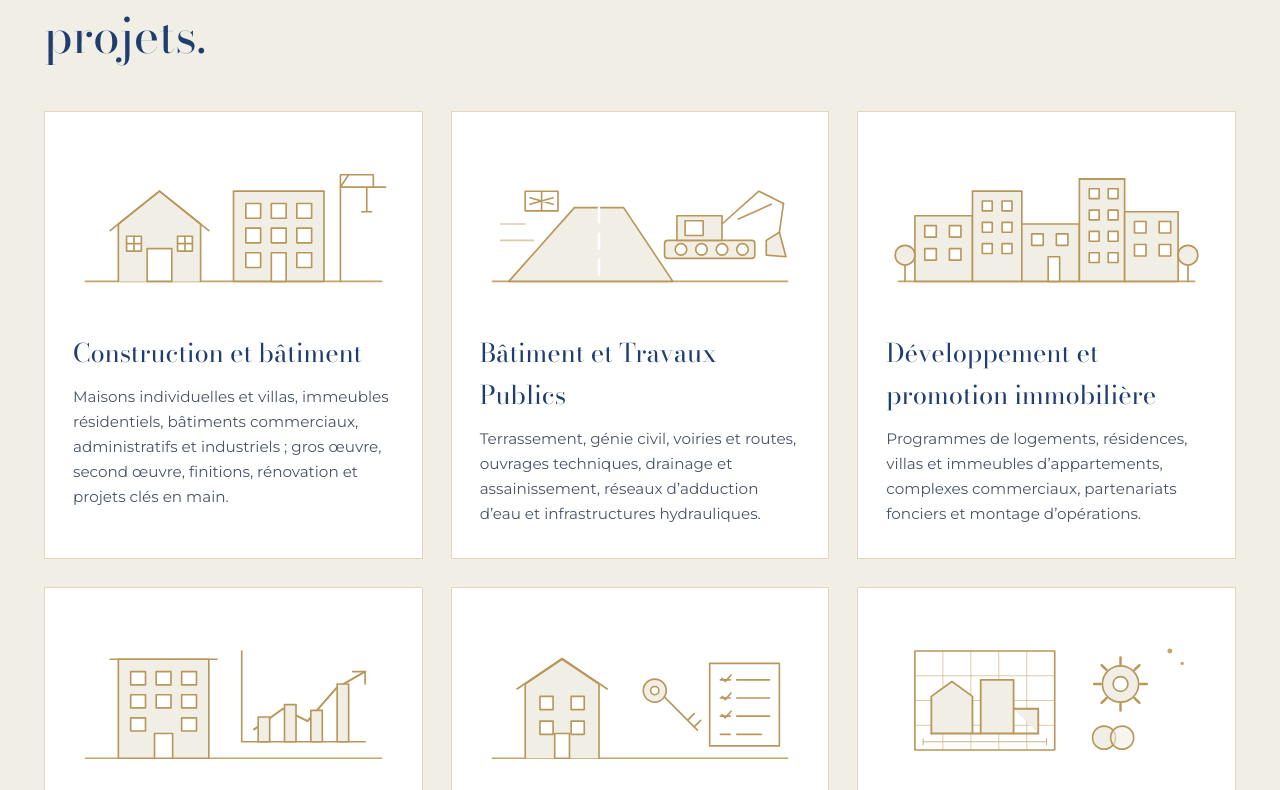
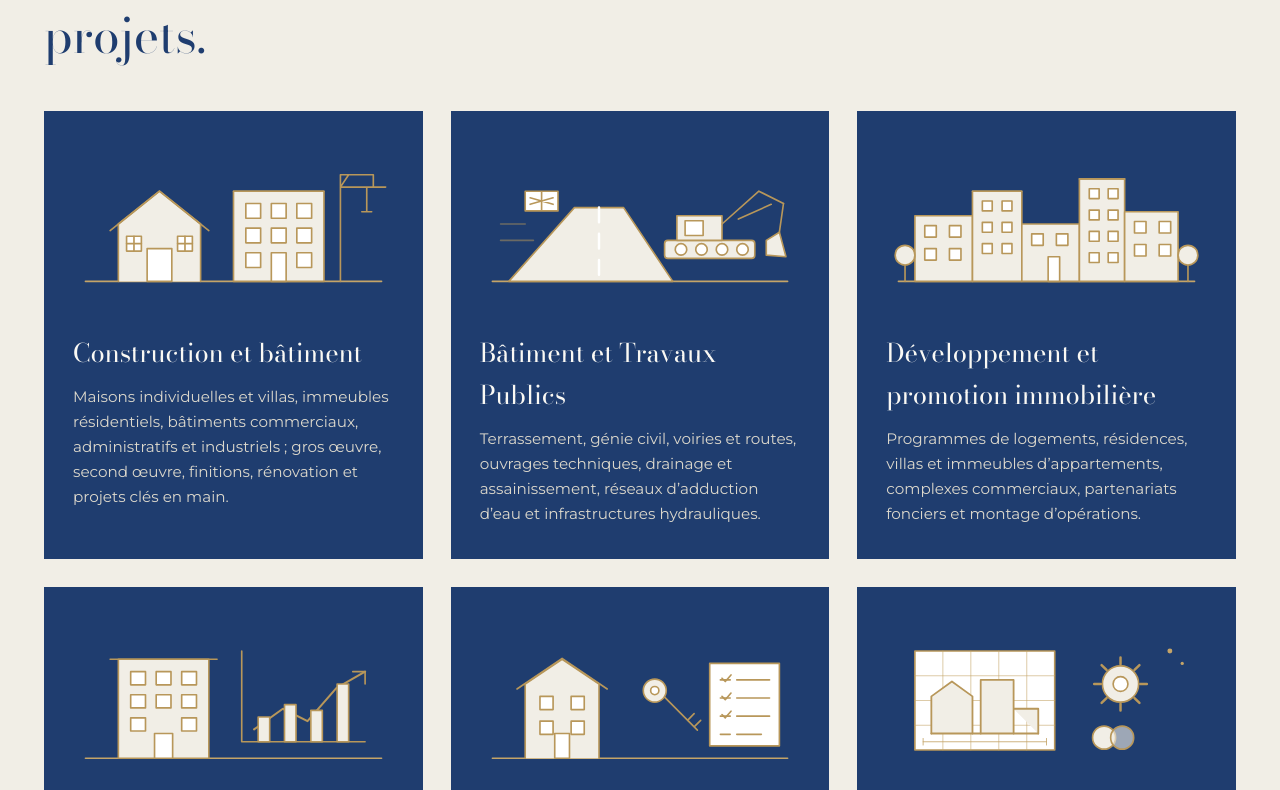
Before and after one commit to aissatoubalde-cell/belle-maison, a Next.js app: page / in a window 1280 px wide. Shown: the part 2290-3080 px from the top of the page. Built offline with nearby package versions, Linux system fonts and the light colour scheme; no server answers.

Commit message:
Cartes Activités de nouveau en bleu
Co-Authored-By: Claude Fable 5.1 <noreply@anthropic.com>

```diff
--- a/src/components/Activites.tsx
+++ b/src/components/Activites.tsx
@@ -11,11 +11,11 @@ export default function Activites() {
         <div className="grid gap-7 [grid-template-columns:repeat(auto-fit,minmax(min(320px,100%),1fr))]">
           {activites.map((a, i) => (
             <Reveal key={a.title} delay={i * 0.08}>
-              <article className="card-hover flex h-full flex-col border border-gold/45 bg-white">
+              <article className="card-hover flex h-full flex-col border border-transparent bg-navy text-ivory">
               <Image src={a.image} alt="" width={400} height={200} unoptimized className="block h-[200px] w-full object-contain px-6 pt-6" />
               <div className="flex flex-col gap-2.5 px-7 pt-5 pb-8">
                 <h3 className="m-0 font-serif text-[1.6rem] font-normal">{a.title}</h3>
-                <p className="m-0 text-[0.95rem] text-muted">{a.text}</p>
+                <p className="m-0 text-[0.95rem] text-mist">{a.text}</p>
               </div>
             </article>
             </Reveal>
```
